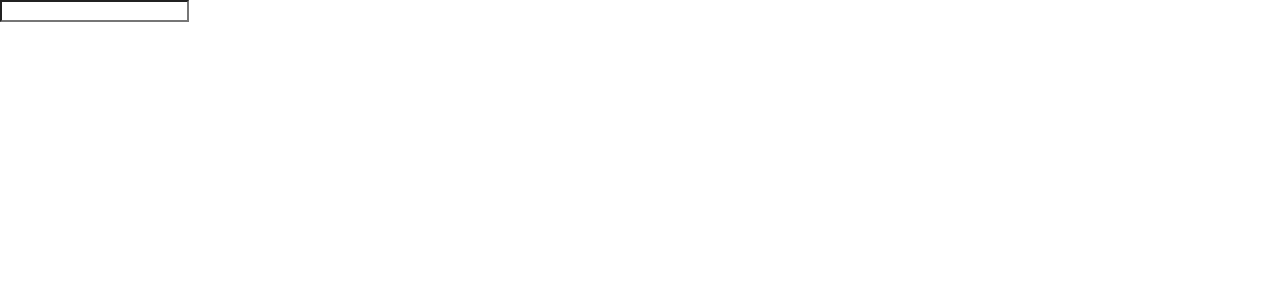
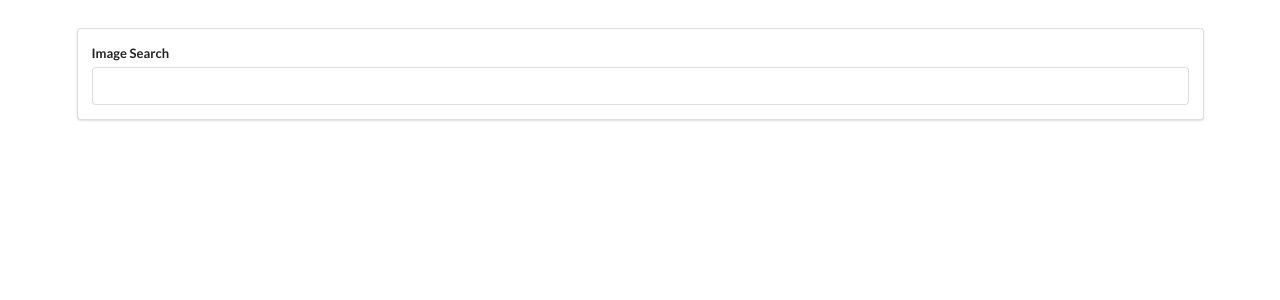
Before and after one commit to itsmoirob/react-pics, a React (Create React App) app: page / in a window 1280 px wide. Shown: the top 300 px of the page. Built offline with nearby package versions, Linux system fonts and the light colour scheme.

Commit message:
Stle search bar

```diff
--- a/src/components/App.js
+++ b/src/components/App.js
@@ -4,7 +4,9 @@
 
 const App = () => {
   return (
-    <SearchBar />
+    <div className="ui container" style={{marginTop: '2rem'}}>
+      <SearchBar />
+    </div>
   )
 };
 
--- a/src/components/SearchBar.js
+++ b/src/components/SearchBar.js
@@ -3,9 +3,12 @@
 class SearchBar extends React.Component {
   render() {
     return (
-      <div>
-        <form>
-          <input type="text"></input>
+      <div className="ui segment">
+        <form className="ui form">
+          <div className="field">
+            <label>Image Search</label>
+            <input type="text"></input>
+          </div>
         </form>
       </div>
     )
```
